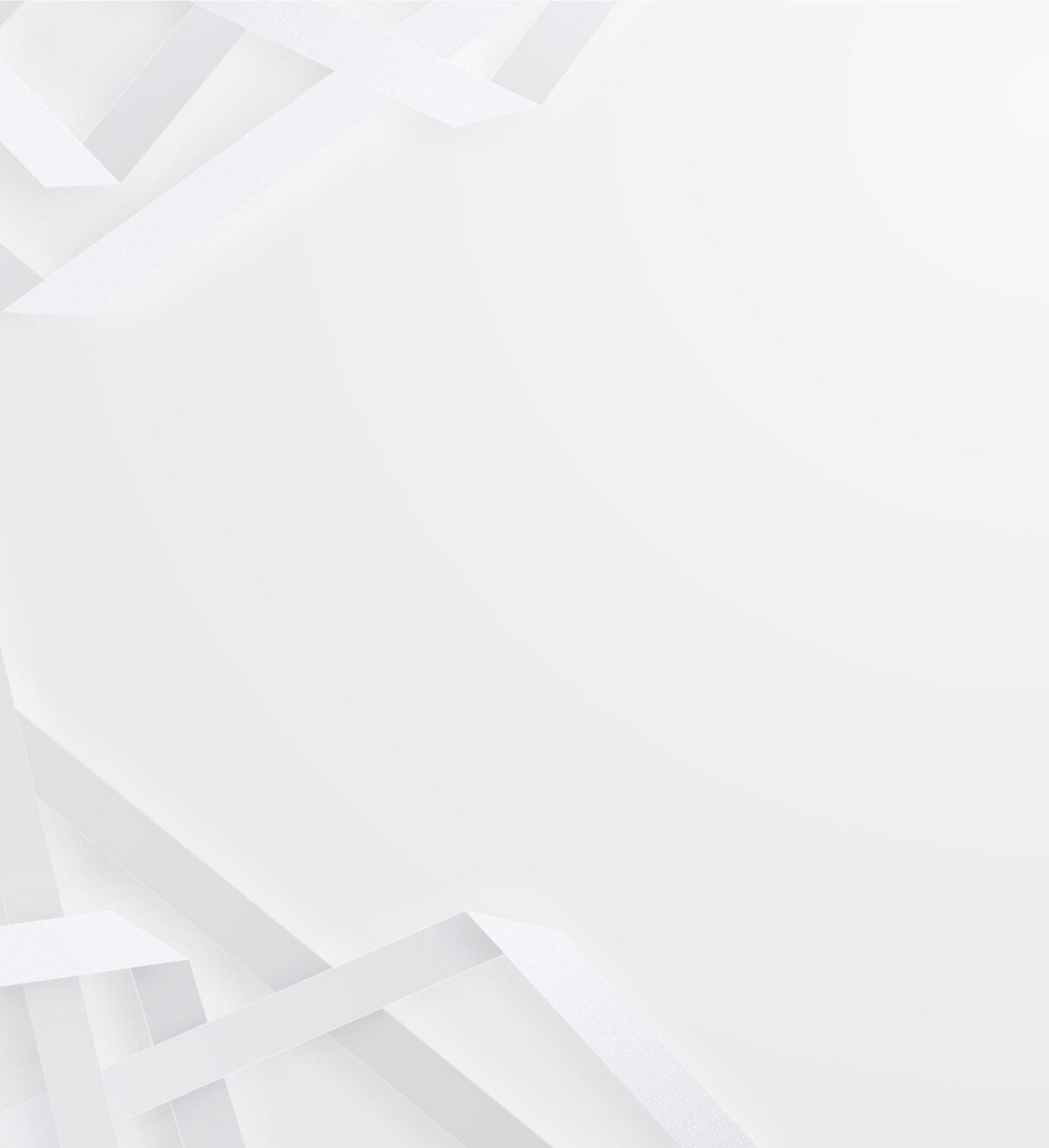
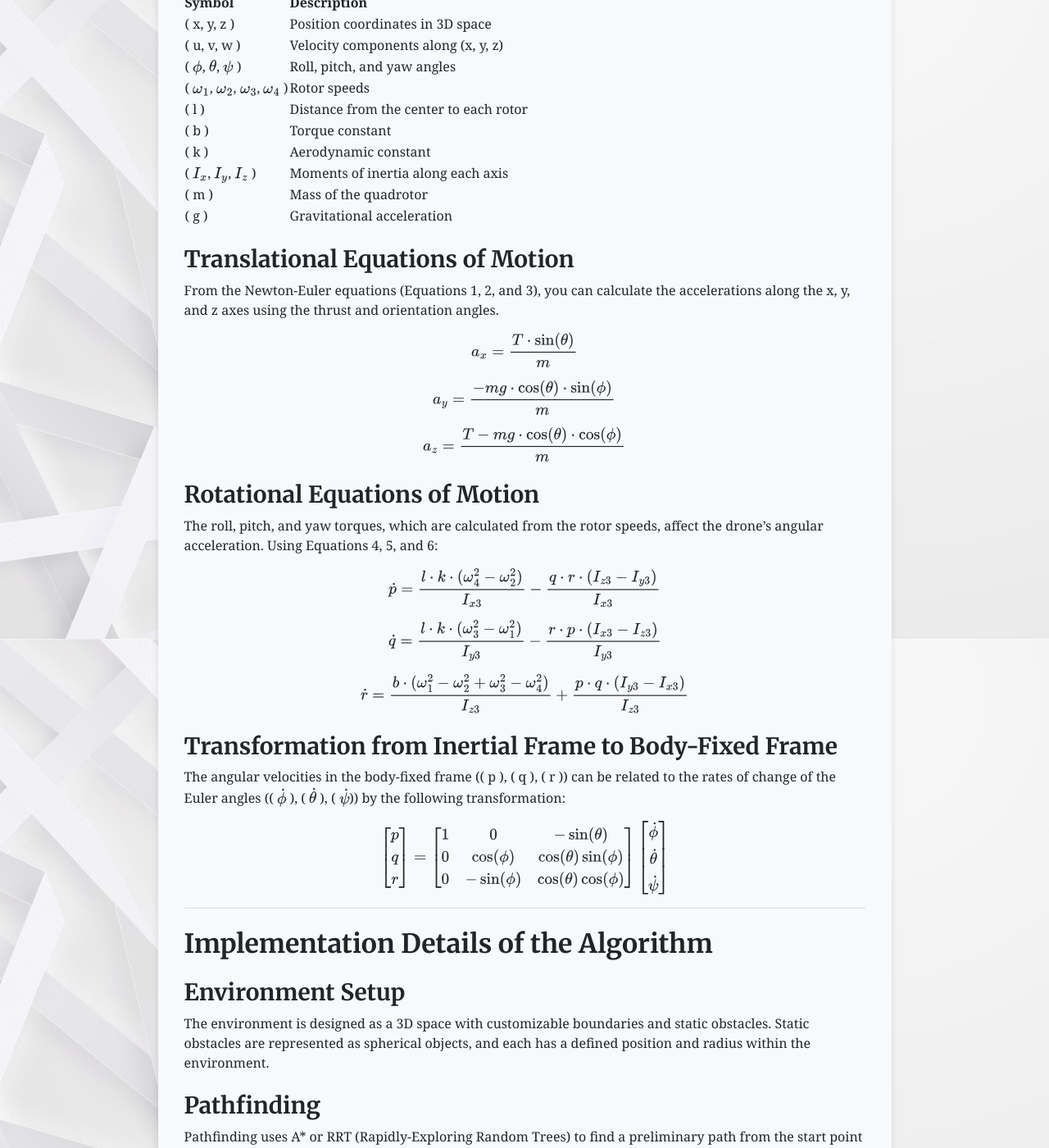
Before and after one commit to WinnerBishal/myportfolio, a Jekyll site: the page built from _projects/project-5.md, in a window 1280 px wide and 1400 px high, scrolled down 1021 px. Shown: the whole window at 82% size. Built offline with Jekyll 4.4.1, drawn with Linux system fonts in a browser that asks for light colours; nearby versions of some CDN libraries; some of the changed text lies outside the part shown.

Commit message:
added project description

```diff
--- a/_projects/project-5.md
+++ b/_projects/project-5.md
@@ -1,8 +1,117 @@
 ---
 name: Actor Critic RL for Obstacle Avoidance and Trajectory Following in 3D for UAVs
-tools: [Python, Quadrotor Dynamics]
+tools: [Python, Quadrotor Dynamics, In Progress]
 image: "/assets/images/nav3d.gif"
 description: Given a map of obstacles in 3d, this program is able to generate a path from start to end using RRT and A* and apply RL based control to follow the trajectory.
 layout: project-details
 permalink: /nav3d/
 ---
+
+# 3D Drone Navigation Project
+
+## Overview
+The 3D Drone Navigation project aims to design a sophisticated simulation where a drone navigates through a 3D cubic space filled with static obstacles. The primary goal is to develop a reinforcement learning (RL) model and path optimization algorithms to guide the drone in finding the shortest path from a starting point to an endpoint within this environment, while avoiding collisions.
+
+## Project Objectives
+- **Simulate a 3D environment** with static obstacles to test drone navigation.
+- **Develop a virtual drone model** equipped with necessary movement capabilities.
+- **Implement pathfinding algorithms** such as A* and RRT to generate initial path estimates.
+- **Integrate RL algorithms** (e.g., Proximal Policy Optimization) for dynamic path optimization.
+- **Evaluate the performance** of the drone based on path length, time taken, and obstacle avoidance.
+
+## Features
+- **3D Cubic Environment**: A simulated 3D space containing various static obstacles.
+- **Path Planning**: Initial paths are generated using traditional algorithms.
+- **Reinforcement Learning**: The drone refines its path through RL training.
+- **Evaluation Metrics**: The drone’s performance is measured by path length, time to destination, and efficiency.
+
+---
+
+## Dynamics of Quadrotor
+
+The quadrotor dynamics are modeled using standard translational and rotational equations of motion, accounting for forces and torques applied by the four rotors. Here are the key equations:
+
+### Symbols
+
+| Symbol         | Description                            |
+|----------------|----------------------------------------|
+| \( x, y, z \)           | Position coordinates in 3D space    |
+| \( u, v, w \)           | Velocity components along \(x, y, z\)|
+| \( $\phi$, $\theta$, $\psi$ \) | Roll, pitch, and yaw angles        |
+| \( $\omega_1$, $\omega_2$, $\omega_3$, $\omega_4$ \) | Rotor speeds |
+| \( l \)        | Distance from the center to each rotor |
+| \( b \)        | Torque constant                        |
+| \( k \)        | Aerodynamic constant                   |
+| \( $I_x$, $I_y$, $I_z$ \)     | Moments of inertia along each axis |
+| \( m \)        | Mass of the quadrotor                  |
+| \( g \)        | Gravitational acceleration             |
+
+### Translational Equations of Motion
+
+From the Newton-Euler equations (Equations 1, 2, and 3), you can calculate the accelerations along the x, y, and z axes using the thrust and orientation angles.
+
+$$a_x = \frac{T \cdot \sin(\theta)}{m}$$
+
+$$a_y = \frac{-mg \cdot \cos(\theta) \cdot \sin(\phi)}{m}$$
+
+$$a_z = \frac{T - mg \cdot \cos(\theta) \cdot \cos(\phi)}{m}$$
+
+### Rotational Equations of Motion
+
+The roll, pitch, and yaw torques, which are calculated from the rotor speeds, affect the drone’s angular acceleration. Using Equations 4, 5, and 6:
+
+$$\dot{p} = \frac{l \cdot k \cdot (\omega_4^2 - \omega_2^2)}{I_{x3}} - \frac{q \cdot r \cdot (I_{z3} - I_{y3})}{I_{x3}}$$
+
+$$\dot{q} = \frac{l \cdot k \cdot (\omega_3^2 - \omega_1^2)}{I_{y3}} - \frac{r \cdot p \cdot (I_{x3} - I_{z3})}{I_{y3}}$$
+
+$$\dot{r} = \frac{b \cdot (\omega_1^2 - \omega_2^2 + \omega_3^2 - \omega_4^2)}{I_{z3}} + \frac{p \cdot q \cdot (I_{y3} - I_{x3})}{I_{z3}}$$
+
+
+
+### Transformation from Inertial Frame to Body-Fixed Frame
+
+The angular velocities in the body-fixed frame (\( p \), \( q \), \( r \)) can be related to the rates of change of the Euler angles (\( $\dot{\phi}$ \), \( $\dot{\theta}$ \), \( $\dot{\psi} $\)) by the following transformation:
+
+$$
+\begin{bmatrix} p \\ q \\ r \end{bmatrix} =
+\begin{bmatrix}
+1 & 0 & -\sin(\theta) \\
+0 & \cos(\phi) & \cos(\theta) \sin(\phi) \\
+0 & -\sin(\phi) & \cos(\theta) \cos(\phi)
+\end{bmatrix}
+\begin{bmatrix} \dot{\phi} \\ \dot{\theta} \\ \dot{\psi} \end{bmatrix}
+$$
+
+---
+
+## Implementation Details of the Algorithm
+
+### Environment Setup
+
+The environment is designed as a 3D space with customizable boundaries and static obstacles. Static obstacles are represented as spherical objects, and each has a defined position and radius within the environment.
+
+### Pathfinding
+
+Pathfinding uses A* or RRT (Rapidly-Exploring Random Trees) to find a preliminary path from the start point to the endpoint, avoiding static obstacles. This path serves as a guide for the RL agent.
+
+### Reinforcement Learning (RL)
+
+The project uses Proximal Policy Optimization (PPO) as the primary RL algorithm. The RL model refines the drone’s path by interacting with the environment, learning to navigate while avoiding obstacles and optimizing for the shortest path.
+
+### Action and State Representation
+
+- **Actions**: The agent’s actions correspond to the four rotor speeds, \($\omega_1$\), \($\omega_2$\), \($\omega_3$\), and \($\omega_4$\), controlling thrust and rotational dynamics.
+- **State**: The state vector includes position, orientation, velocity, goal distance, and obstacle information.
+
+### Reward Function
+
+The reward function incentivizes the agent to reach the goal efficiently:
+- **Distance Reward**: Encourages reduction in distance to the goal.
+- **Goal Reward**: Provides a high reward for reaching the endpoint.
+- **Collision Penalty**: Penalizes the agent for colliding with obstacles.
+- **Efficiency Penalty**: Penalizes unnecessary actions or deviations from the path.
+
+---
+
+## Github
+https://github.com/username/3D-Drone-Navigation-Project.git
```
